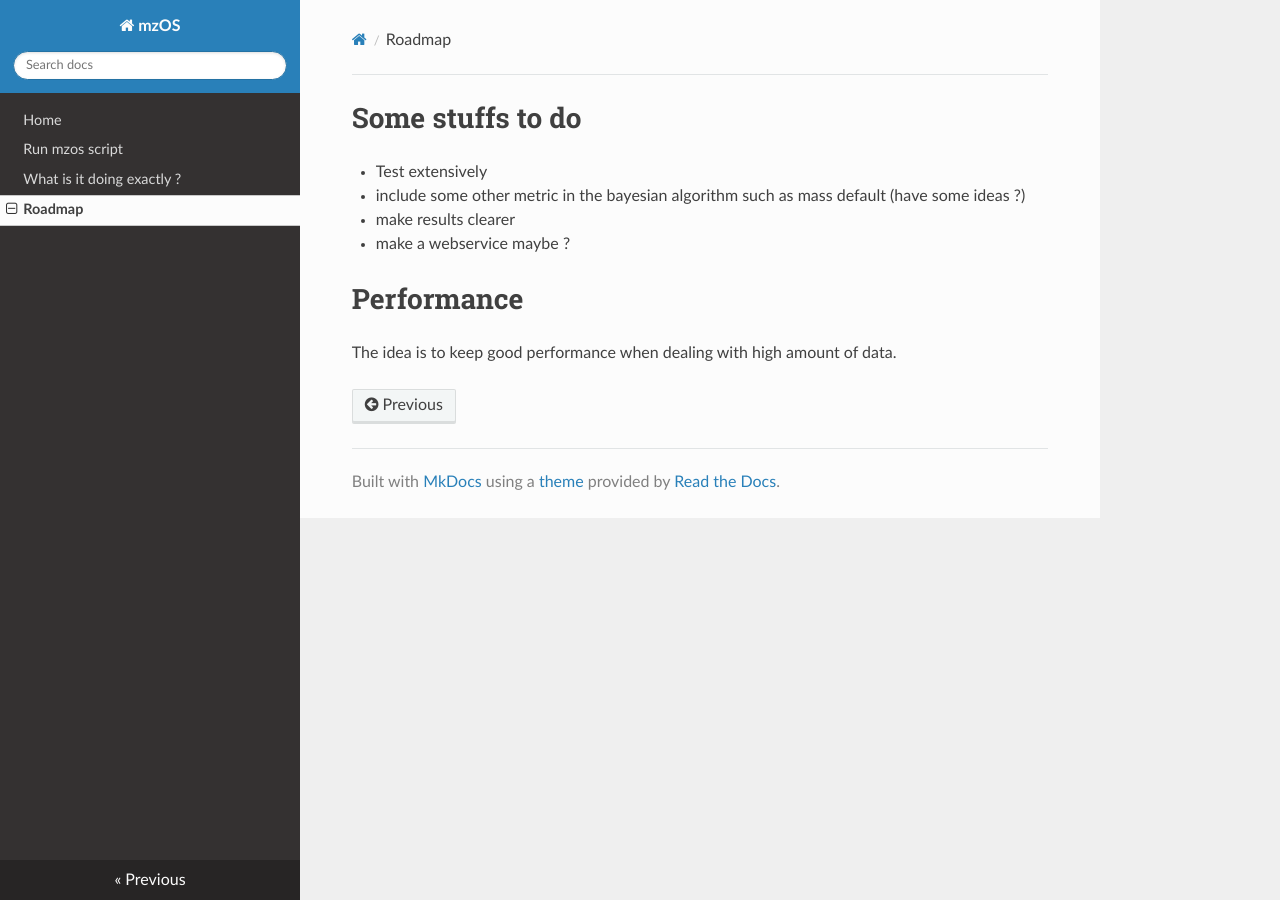
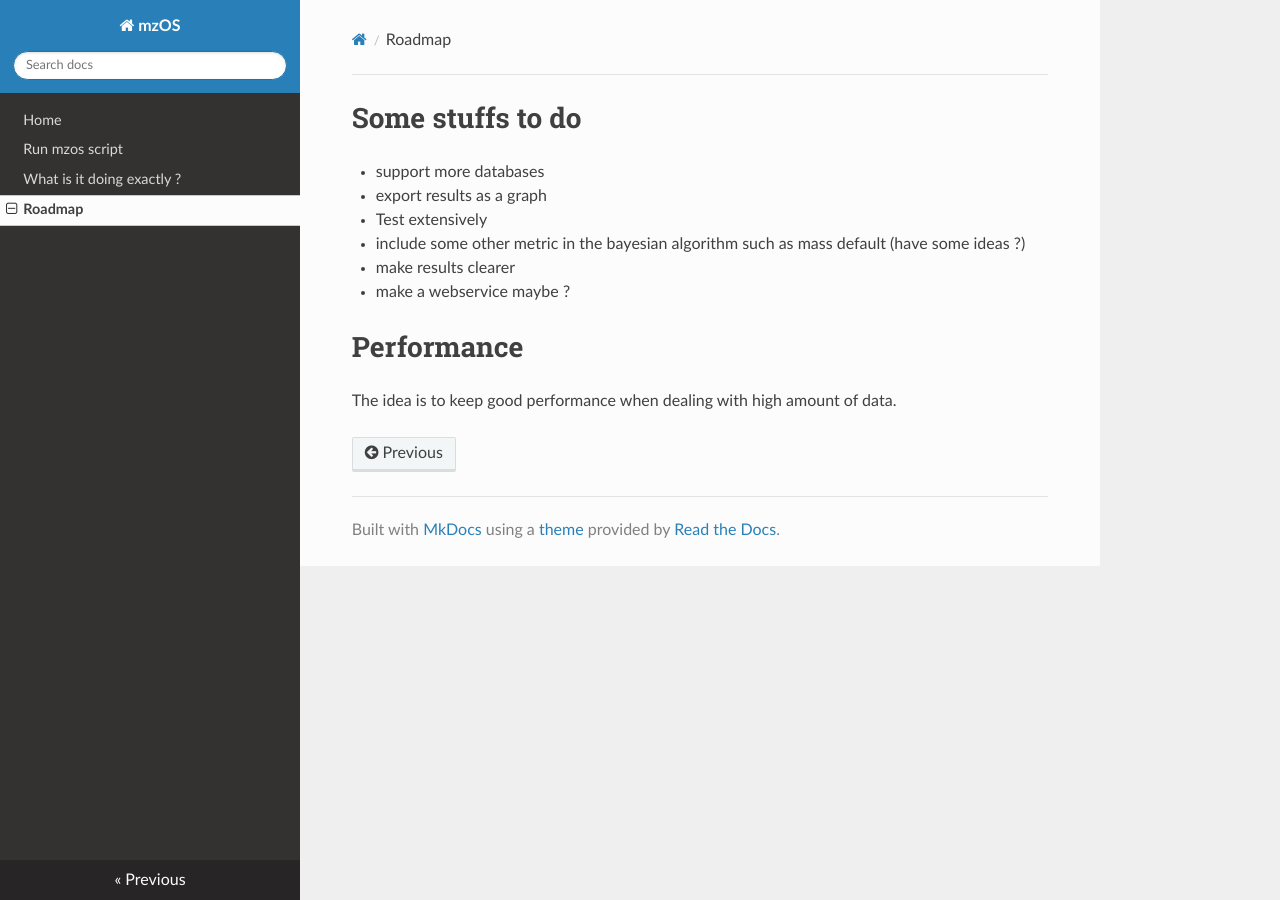
Before and after one commit to jerkos/mzOS, an MkDocs documentation site: the page built from docs/roadmap.md, in a window 1280 px wide. Built offline with MkDocs 1.6.1, drawn with Linux system fonts in a browser that asks for light colours; nearby versions of some CDN libraries; old or Windows-style settings are respelled for this version of MkDocs.

Commit message:
add some documentation

```diff
--- a/docs/roadmap.md
+++ b/docs/roadmap.md
@@ -1,4 +1,8 @@
 # Some stuffs to do
+
+* support more databases
+
+* export results as a graph
 
 * Test extensively
 
```
